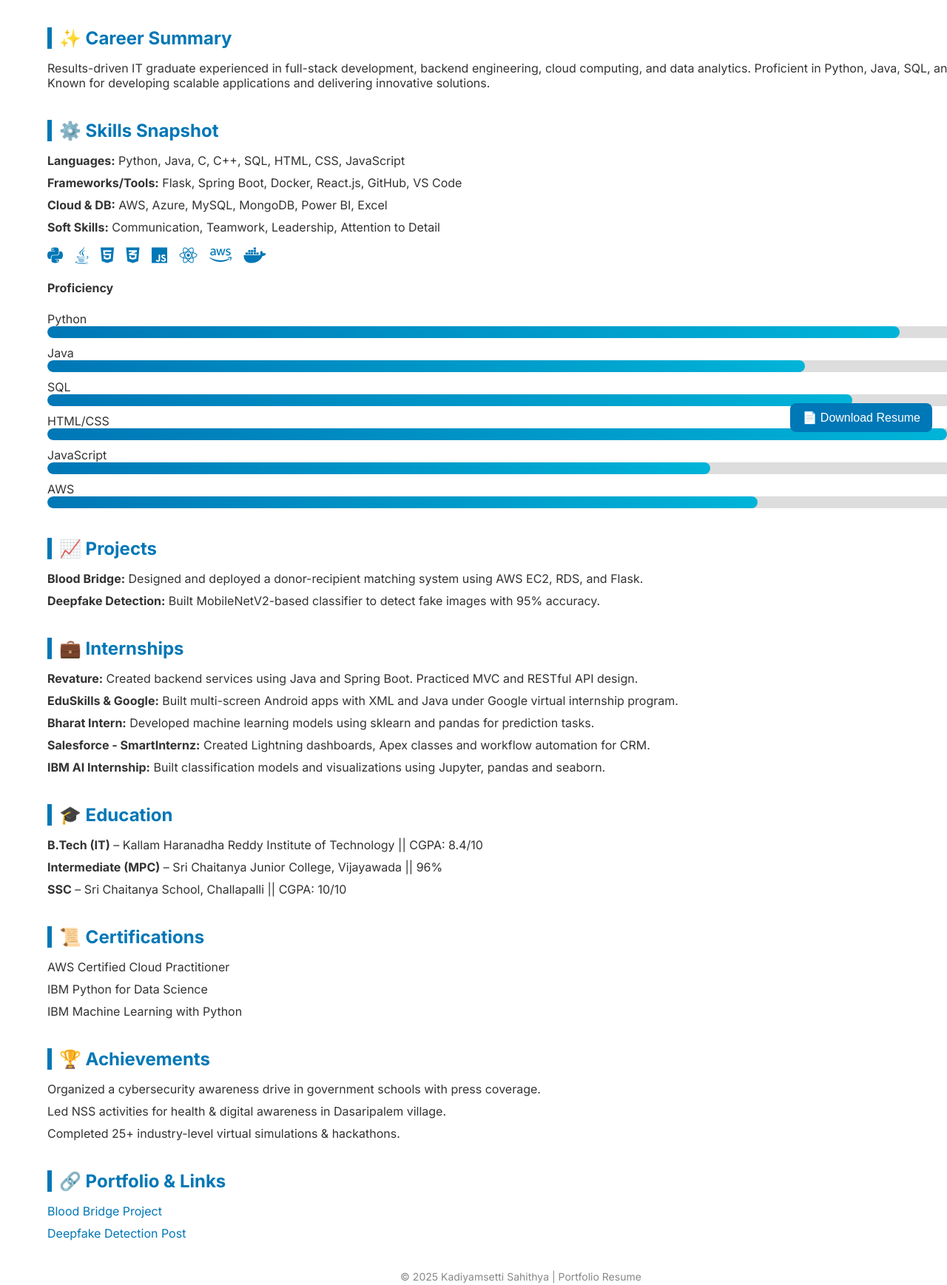
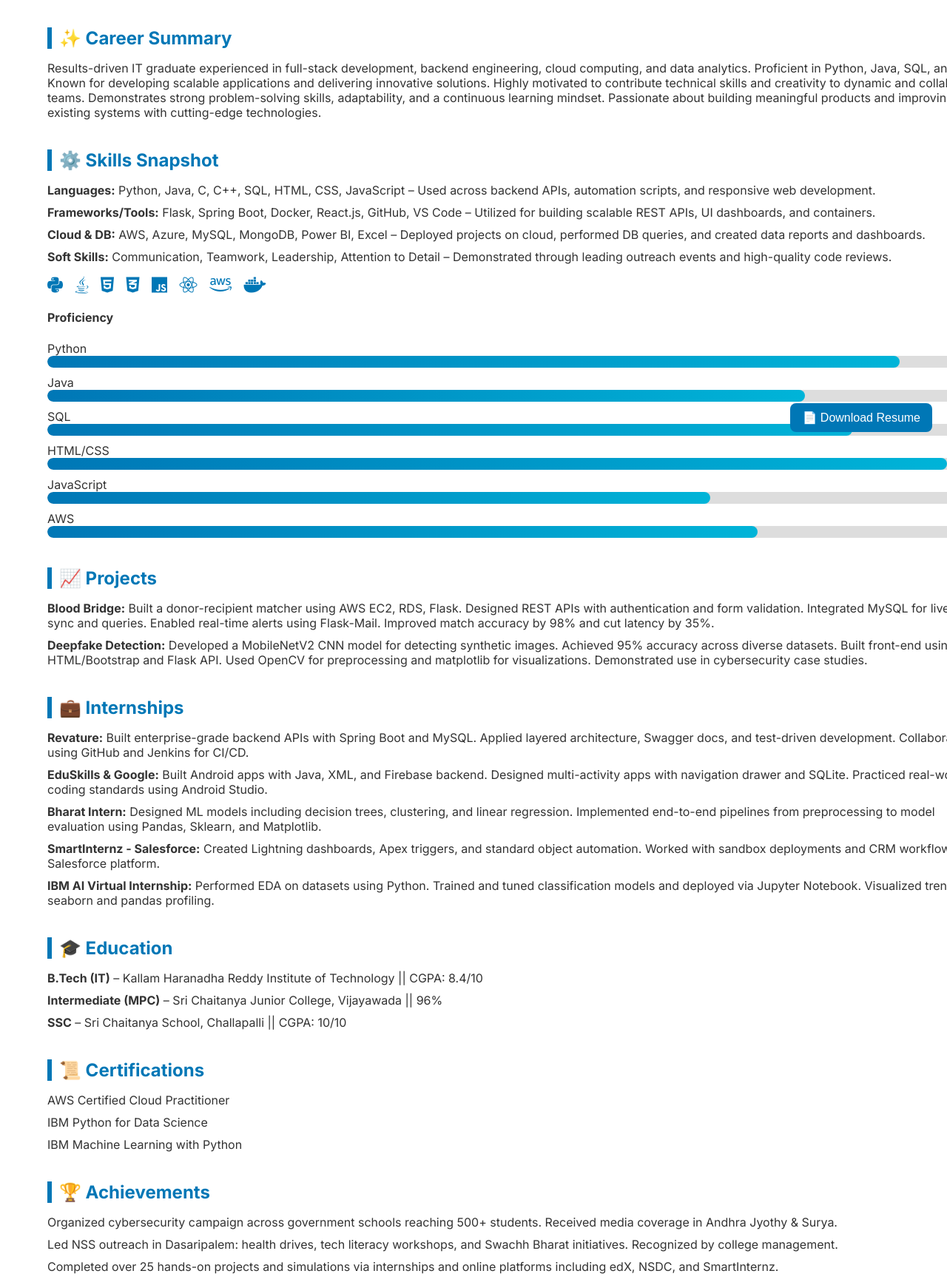
Before and after one commit to sahithyakadiyamsetti/sahithyakadiyamsetti_portfolio, a plain HTML site: page index.html in a window 1280 px wide. Shown: the part 196-1933 px from the top of the page at 74% size. Drawn offline with Linux system fonts and the light colour scheme.

Commit message:
Update index.html

```diff
--- a/index.html
+++ b/index.html
@@ -145,43 +145,37 @@
   <!-- Career Summary -->
   <div class="section">
     <h2>✨ Career Summary</h2>
-    <p>Results-driven IT graduate experienced in full-stack development, backend engineering, cloud computing, and data analytics. Proficient in Python, Java, SQL, and AWS. Known for developing scalable applications and delivering innovative solutions.</p>
+    <p>Results-driven IT graduate experienced in full-stack development, backend engineering, cloud computing, and data analytics. Proficient in Python, Java, SQL, and AWS. Known for developing scalable applications and delivering innovative solutions. Highly motivated to contribute technical skills and creativity to dynamic and collaborative teams. Demonstrates strong problem-solving skills, adaptability, and a continuous learning mindset. Passionate about building meaningful products and improving existing systems with cutting-edge technologies.</p>
   </div>
 
   <!-- Skills -->
   <div class="section">
     <h2>⚙️ Skills Snapshot</h2>
     <ul>
-      <li><strong>Languages:</strong> Python, Java, C, C++, SQL, HTML, CSS, JavaScript</li>
-      <li><strong>Frameworks/Tools:</strong> Flask, Spring Boot, Docker, React.js, GitHub, VS Code</li>
-      <li><strong>Cloud & DB:</strong> AWS, Azure, MySQL, MongoDB, Power BI, Excel</li>
-      <li><strong>Soft Skills:</strong> Communication, Teamwork, Leadership, Attention to Detail</li>
+      <li><strong>Languages:</strong> Python, Java, C, C++, SQL, HTML, CSS, JavaScript – Used across backend APIs, automation scripts, and responsive web development.</li>
+      <li><strong>Frameworks/Tools:</strong> Flask, Spring Boot, Docker, React.js, GitHub, VS Code – Utilized for building scalable REST APIs, UI dashboards, and containers.</li>
+      <li><strong>Cloud & DB:</strong> AWS, Azure, MySQL, MongoDB, Power BI, Excel – Deployed projects on cloud, performed DB queries, and created data reports and dashboards.</li>
+      <li><strong>Soft Skills:</strong> Communication, Teamwork, Leadership, Attention to Detail – Demonstrated through leading outreach events and high-quality code reviews.</li>
     </ul>
     <div class="skills-icons">
-      <i class="fab fa-python" title="Python"></i>
-      <i class="fab fa-java" title="Java"></i>
-      <i class="fab fa-html5" title="HTML5"></i>
-      <i class="fab fa-css3-alt" title="CSS3"></i>
-      <i class="fab fa-js" title="JavaScript"></i>
-      <i class="fab fa-react" title="React"></i>
-      <i class="fab fa-aws" title="AWS"></i>
-      <i class="fab fa-docker" title="Docker"></i>
+      <i class="fab fa-python"></i>
+      <i class="fab fa-java"></i>
+      <i class="fab fa-html5"></i>
+      <i class="fab fa-css3-alt"></i>
+      <i class="fab fa-js"></i>
+      <i class="fab fa-react"></i>
+      <i class="fab fa-aws"></i>
+      <i class="fab fa-docker"></i>
     </div>
 
     <h4>Proficiency</h4>
     <div>
-      Python
-      <div class="skill-bar-container"><div class="skill-bar" style="width: 90%"></div></div>
-      Java
-      <div class="skill-bar-container"><div class="skill-bar" style="width: 80%"></div></div>
-      SQL
-      <div class="skill-bar-container"><div class="skill-bar" style="width: 85%"></div></div>
-      HTML/CSS
-      <div class="skill-bar-container"><div class="skill-bar" style="width: 95%"></div></div>
-      JavaScript
-      <div class="skill-bar-container"><div class="skill-bar" style="width: 70%"></div></div>
-      AWS
-      <div class="skill-bar-container"><div class="skill-bar" style="width: 75%"></div></div>
+      Python <div class="skill-bar-container"><div class="skill-bar" style="width: 90%"></div></div>
+      Java <div class="skill-bar-container"><div class="skill-bar" style="width: 80%"></div></div>
+      SQL <div class="skill-bar-container"><div class="skill-bar" style="width: 85%"></div></div>
+      HTML/CSS <div class="skill-bar-container"><div class="skill-bar" style="width: 95%"></div></div>
+      JavaScript <div class="skill-bar-container"><div class="skill-bar" style="width: 70%"></div></div>
+      AWS <div class="skill-bar-container"><div class="skill-bar" style="width: 75%"></div></div>
     </div>
   </div>
 
@@ -189,8 +183,8 @@
   <div class="section">
     <h2>📈 Projects</h2>
     <ul>
-      <li><strong>Blood Bridge:</strong> Designed and deployed a donor-recipient matching system using AWS EC2, RDS, and Flask.</li>
-      <li><strong>Deepfake Detection:</strong> Built MobileNetV2-based classifier to detect fake images with 95% accuracy.</li>
+      <li><strong>Blood Bridge:</strong> Built a donor-recipient matcher using AWS EC2, RDS, Flask. Designed REST APIs with authentication and form validation. Integrated MySQL for live data sync and queries. Enabled real-time alerts using Flask-Mail. Improved match accuracy by 98% and cut latency by 35%.</li>
+      <li><strong>Deepfake Detection:</strong> Developed a MobileNetV2 CNN model for detecting synthetic images. Achieved 95% accuracy across diverse datasets. Built front-end using HTML/Bootstrap and Flask API. Used OpenCV for preprocessing and matplotlib for visualizations. Demonstrated use in cybersecurity case studies.</li>
     </ul>
   </div>
 
@@ -198,11 +192,11 @@
   <div class="section">
     <h2>💼 Internships</h2>
     <ul>
-      <li><strong>Revature:</strong> Created backend services using Java and Spring Boot. Practiced MVC and RESTful API design.</li>
-      <li><strong>EduSkills & Google:</strong> Built multi-screen Android apps with XML and Java under Google virtual internship program.</li>
-      <li><strong>Bharat Intern:</strong> Developed machine learning models using sklearn and pandas for prediction tasks.</li>
-      <li><strong>Salesforce - SmartInternz:</strong> Created Lightning dashboards, Apex classes and workflow automation for CRM.</li>
-      <li><strong>IBM AI Internship:</strong> Built classification models and visualizations using Jupyter, pandas and seaborn.</li>
+      <li><strong>Revature:</strong> Built enterprise-grade backend APIs with Spring Boot and MySQL. Applied layered architecture, Swagger docs, and test-driven development. Collaborated using GitHub and Jenkins for CI/CD.</li>
+      <li><strong>EduSkills & Google:</strong> Built Android apps with Java, XML, and Firebase backend. Designed multi-activity apps with navigation drawer and SQLite. Practiced real-world coding standards using Android Studio.</li>
+      <li><strong>Bharat Intern:</strong> Designed ML models including decision trees, clustering, and linear regression. Implemented end-to-end pipelines from preprocessing to model evaluation using Pandas, Sklearn, and Matplotlib.</li>
+      <li><strong>SmartInternz - Salesforce:</strong> Created Lightning dashboards, Apex triggers, and standard object automation. Worked with sandbox deployments and CRM workflows in Salesforce platform.</li>
+      <li><strong>IBM AI Virtual Internship:</strong> Performed EDA on datasets using Python. Trained and tuned classification models and deployed via Jupyter Notebook. Visualized trends using seaborn and pandas profiling.</li>
     </ul>
   </div>
 
@@ -230,9 +224,9 @@
   <div class="section">
     <h2>🏆 Achievements</h2>
     <ul>
-      <li>Organized a cybersecurity awareness drive in government schools with press coverage.</li>
-      <li>Led NSS activities for health & digital awareness in Dasaripalem village.</li>
-      <li>Completed 25+ industry-level virtual simulations & hackathons.</li>
+      <li>Organized cybersecurity campaign across government schools reaching 500+ students. Received media coverage in Andhra Jyothy & Surya.</li>
+      <li>Led NSS outreach in Dasaripalem: health drives, tech literacy workshops, and Swachh Bharat initiatives. Recognized by college management.</li>
+      <li>Completed over 25 hands-on projects and simulations via internships and online platforms including edX, NSDC, and SmartInternz.</li>
     </ul>
   </div>
 
@@ -250,9 +244,9 @@
   </div>
 </div>
 
-<!-- JS for Animated Skill Bars -->
+<!-- Skill bar animation -->
 <script>
-  window.addEventListener("DOMContentLoaded", () => {
+  window.addEventListener(\"DOMContentLoaded\", () => {
     const bars = document.querySelectorAll('.skill-bar');
     bars.forEach(bar => {
       const width = bar.style.width;
```
